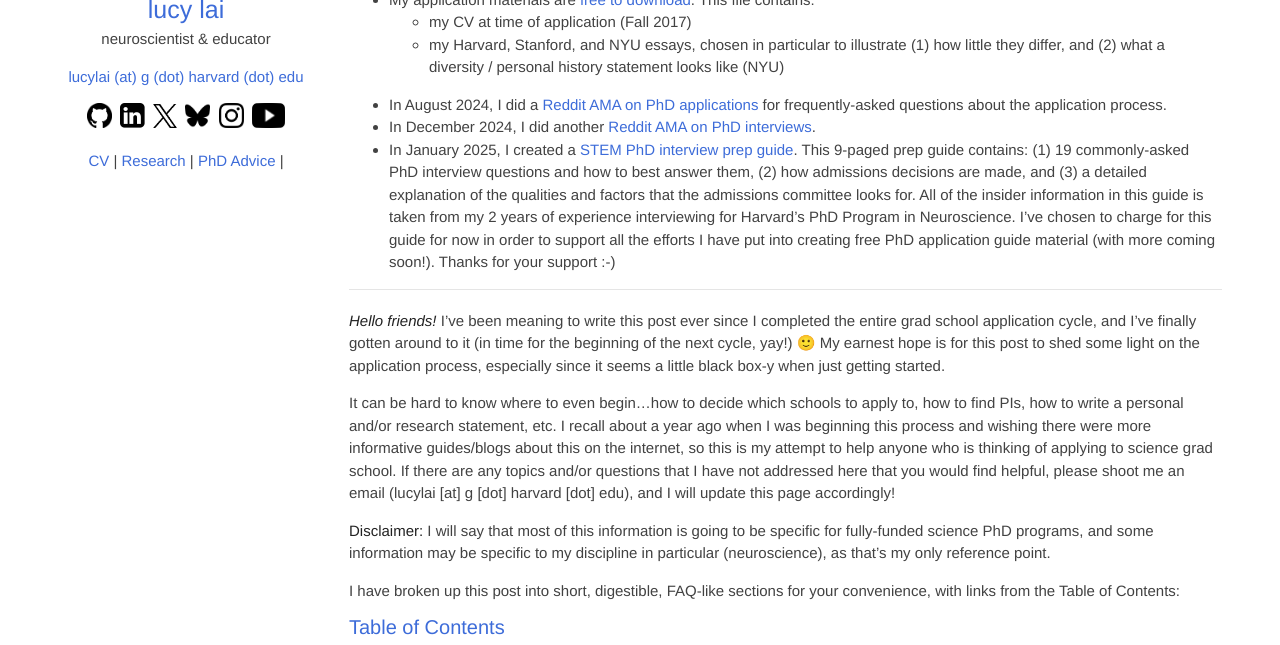
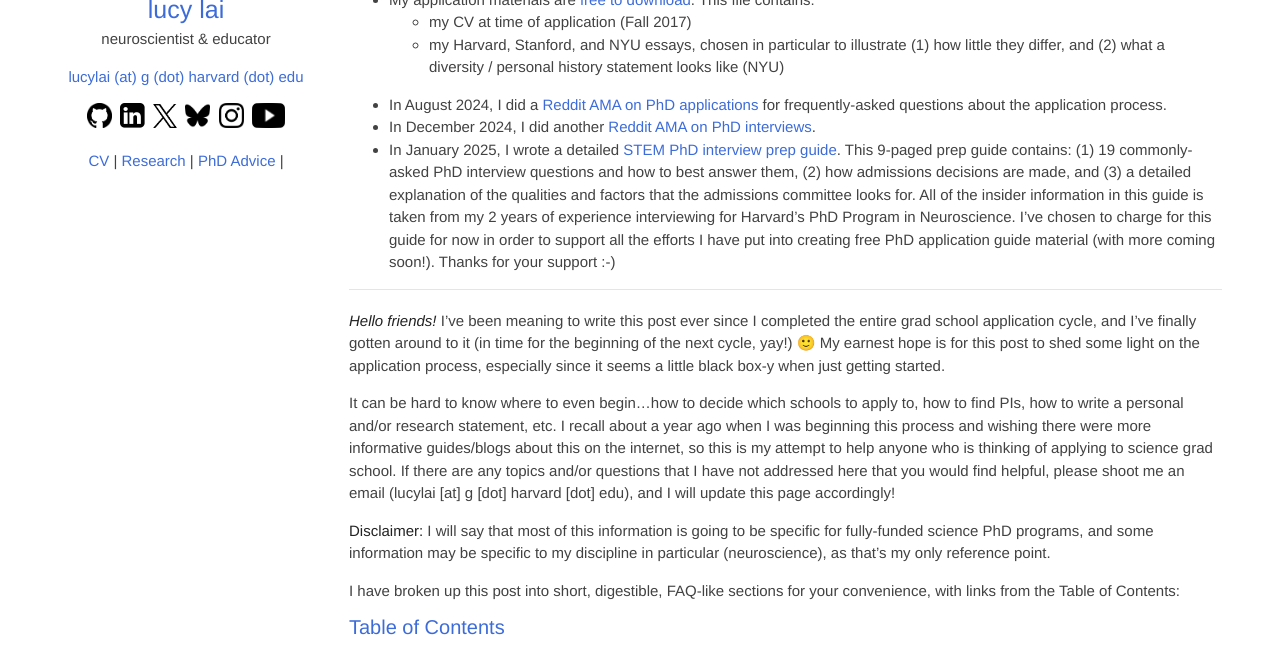
Before and after one commit to lucylai96/lucylai96.github.io, a Jekyll site: the page built from blog/gradapps.md, in a window 1280 px wide and 900 px high, cut to the strip 255-900 px from the top of the window. Built offline with Jekyll 4.4.1, drawn with Linux system fonts in a browser that asks for light colours; our own code applies the rules of GitHub Pages for plain Markdown files.

Commit message:
Update gradapps.md

```diff
--- a/blog/gradapps.md
+++ b/blog/gradapps.md
@@ -14,7 +14,7 @@ Welcome! This popular guide on how to apply to PhD programs in STEM has been vis
   * my Harvard, Stanford, and NYU essays, chosen in particular to illustrate (1) how little they differ, and (2) what a diversity / personal history statement looks like (NYU)
 * In August 2024, I did a [Reddit AMA on PhD applications](https://www.reddit.com/r/gradadmissions/comments/1ewl6z1/phd_application_guide_mainly_for_us_stem_phds_and/) for frequently-asked questions about the application process.
 * In December 2024, I did another [Reddit AMA on PhD interviews](https://www.reddit.com/r/gradadmissions/comments/1hkichr/ama_how_to_ace_your_phd_interviews_from_a_former).
-* In January 2025, I created a **[STEM PhD interview prep guide](https://buy.stripe.com/28o7tSftldbE5yw4gg)**. This 9-paged prep guide contains: (1) 19 commonly-asked PhD interview questions and how to best answer them, (2) how admissions decisions are made, and (3) a detailed explanation of the qualities and factors that the admissions committee looks for. All of the insider information in this guide is taken from my 2 years of experience interviewing for Harvard's PhD Program in Neuroscience. I've chosen to charge for this guide for now in order to support all the efforts I have put into creating free PhD application guide material (with more coming soon!). Thanks for your support :-)
+* In January 2025, I wrote a detailed **[STEM PhD interview prep guide](https://buy.stripe.com/28o7tSftldbE5yw4gg)**. This 9-paged prep guide contains: (1) 19 commonly-asked PhD interview questions and how to best answer them, (2) how admissions decisions are made, and (3) a detailed explanation of the qualities and factors that the admissions committee looks for. All of the insider information in this guide is taken from my 2 years of experience interviewing for Harvard's PhD Program in Neuroscience. I've chosen to charge for this guide for now in order to support all the efforts I have put into creating free PhD application guide material (with more coming soon!). Thanks for your support :-)
 
 ------
 
```
